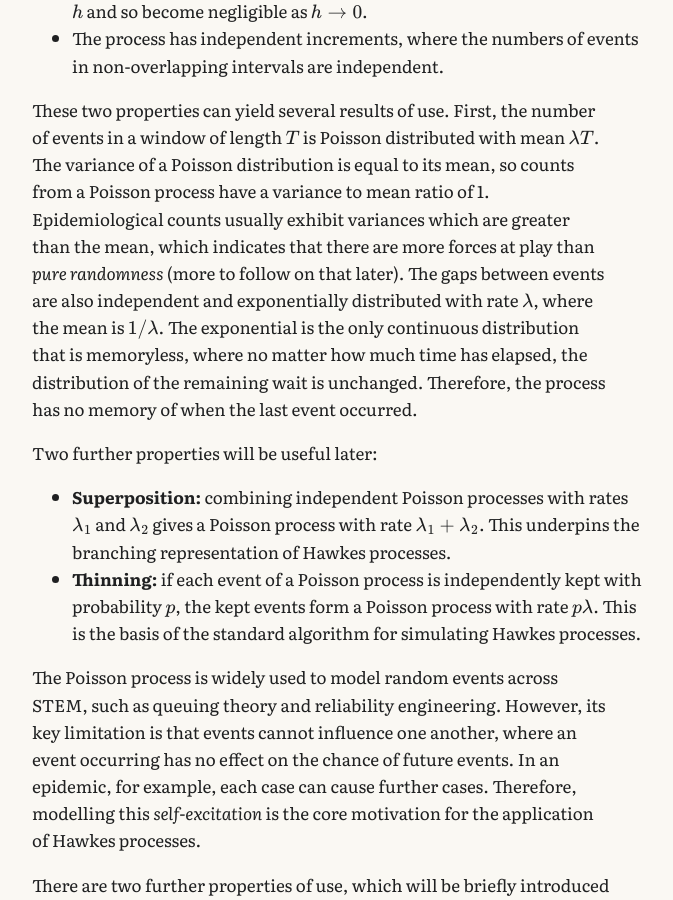
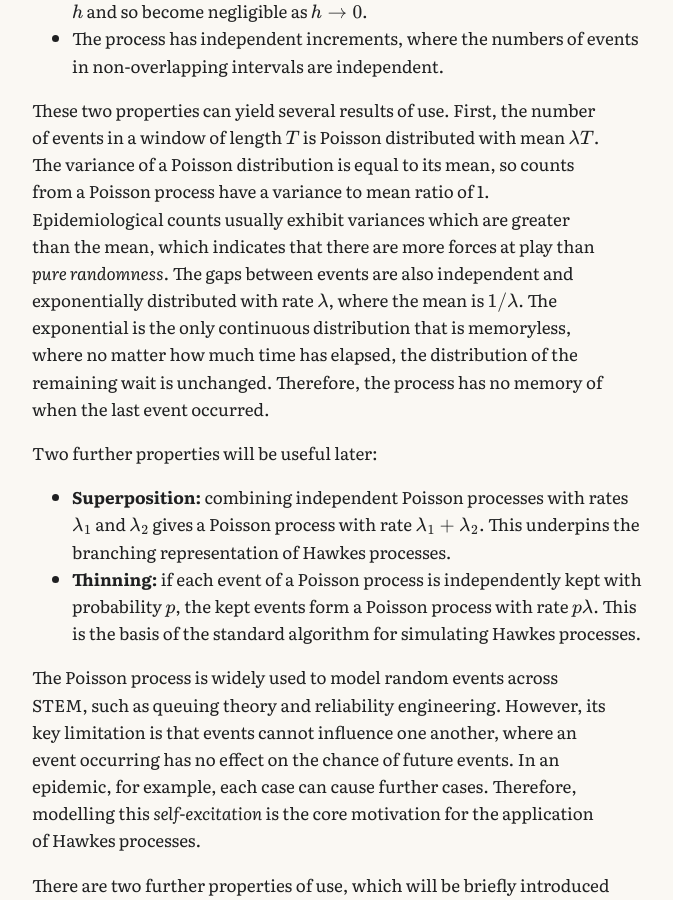
Before and after one commit to timj-wood/timj-wood.github.io, a Jekyll site: the page built from _posts/2026-09-20-hawkes-processes.md, in a window 1280 px wide and 900 px high, scrolled down 2150 px. Shown: the whole window, without its empty margins (285-958 px from the left). Built offline with Jekyll 4.4.1, drawn with Linux system fonts in a browser that asks for light colours; some of the changed text lies outside the part shown.

```diff
--- a/_posts/2026-09-20-hawkes-processes.md
+++ b/_posts/2026-09-20-hawkes-processes.md
@@ -33,7 +33,7 @@ The simplest point process, and the natural null model, is one in which events o
 - Events occur one at a time, at a constant rate. In a small interval of width $$h$$, the probability of one event is $$\lambda h + o(h)$$, and the probability of two or more is $$o(h)$$, where $$o(h)$$ denotes terms that shrink faster than $$h$$ and so become negligible as $$h \to 0$$.
 - The process has independent increments, where the numbers of events in non-overlapping intervals are independent.
 
-These two properties can yield several results of use. First, the number of events in a window of length $$T$$ is Poisson distributed with mean $$\lambda T$$. The variance of a Poisson distribution is equal to its mean, so counts from a Poisson process have a variance to mean ratio of 1. Epidemiological counts usually exhibit variances which are greater than the mean, which indicates that there are more forces at play than *pure randomness* (more to follow on that later). The gaps between events are also independent and exponentially distributed with rate $$\lambda$$, where the mean is $$1/\lambda$$. The exponential is the only continuous distribution that is memoryless, where no matter how much time has elapsed, the distribution of the remaining wait is unchanged. Therefore, the process has no memory of when the last event occurred.
+These two properties can yield several results of use. First, the number of events in a window of length $$T$$ is Poisson distributed with mean $$\lambda T$$. The variance of a Poisson distribution is equal to its mean, so counts from a Poisson process have a variance to mean ratio of 1. Epidemiological counts usually exhibit variances which are greater than the mean, which indicates that there are more forces at play than *pure randomness*. The gaps between events are also independent and exponentially distributed with rate $$\lambda$$, where the mean is $$1/\lambda$$. The exponential is the only continuous distribution that is memoryless, where no matter how much time has elapsed, the distribution of the remaining wait is unchanged. Therefore, the process has no memory of when the last event occurred.
 
 Two further properties will be useful later:
 
```
